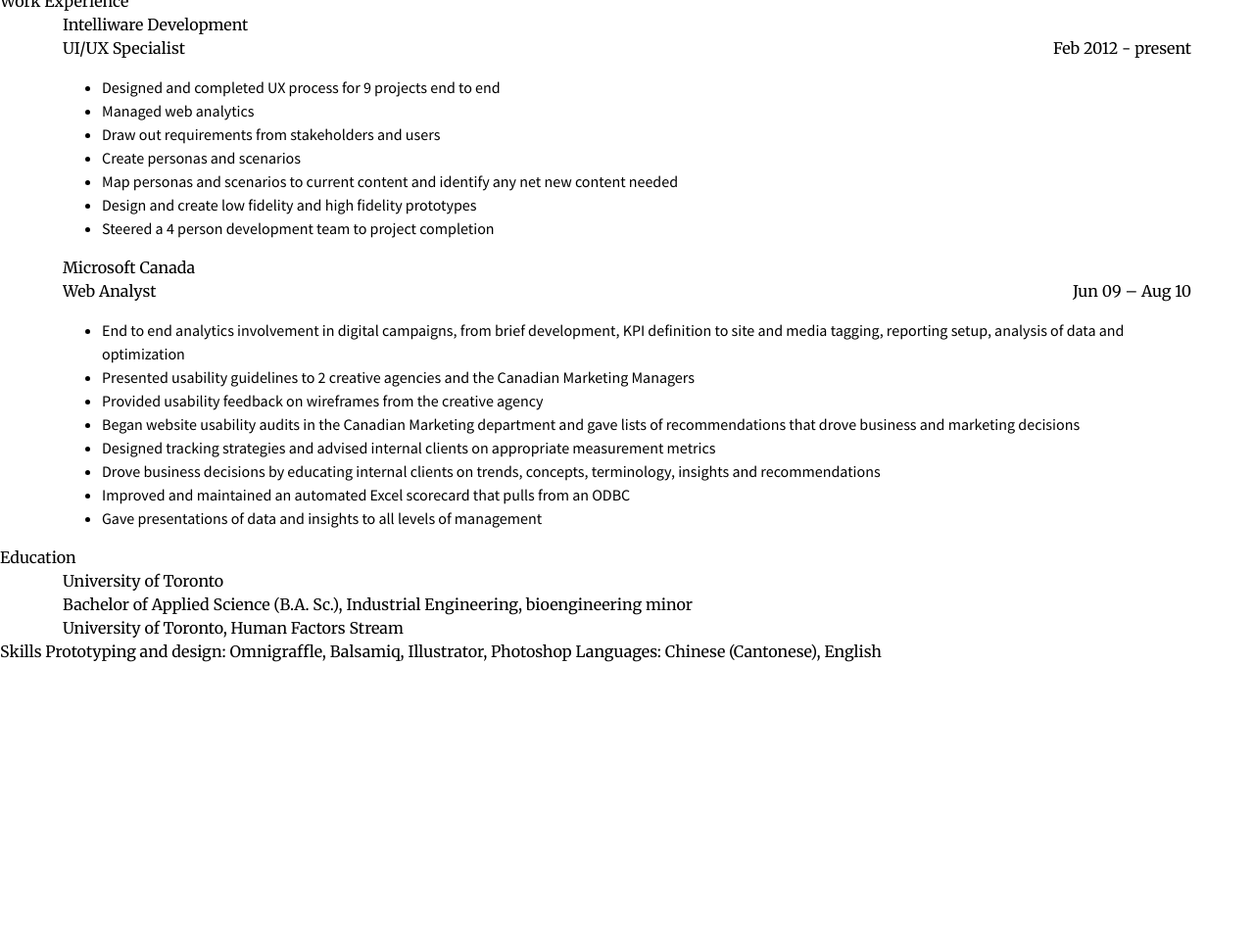
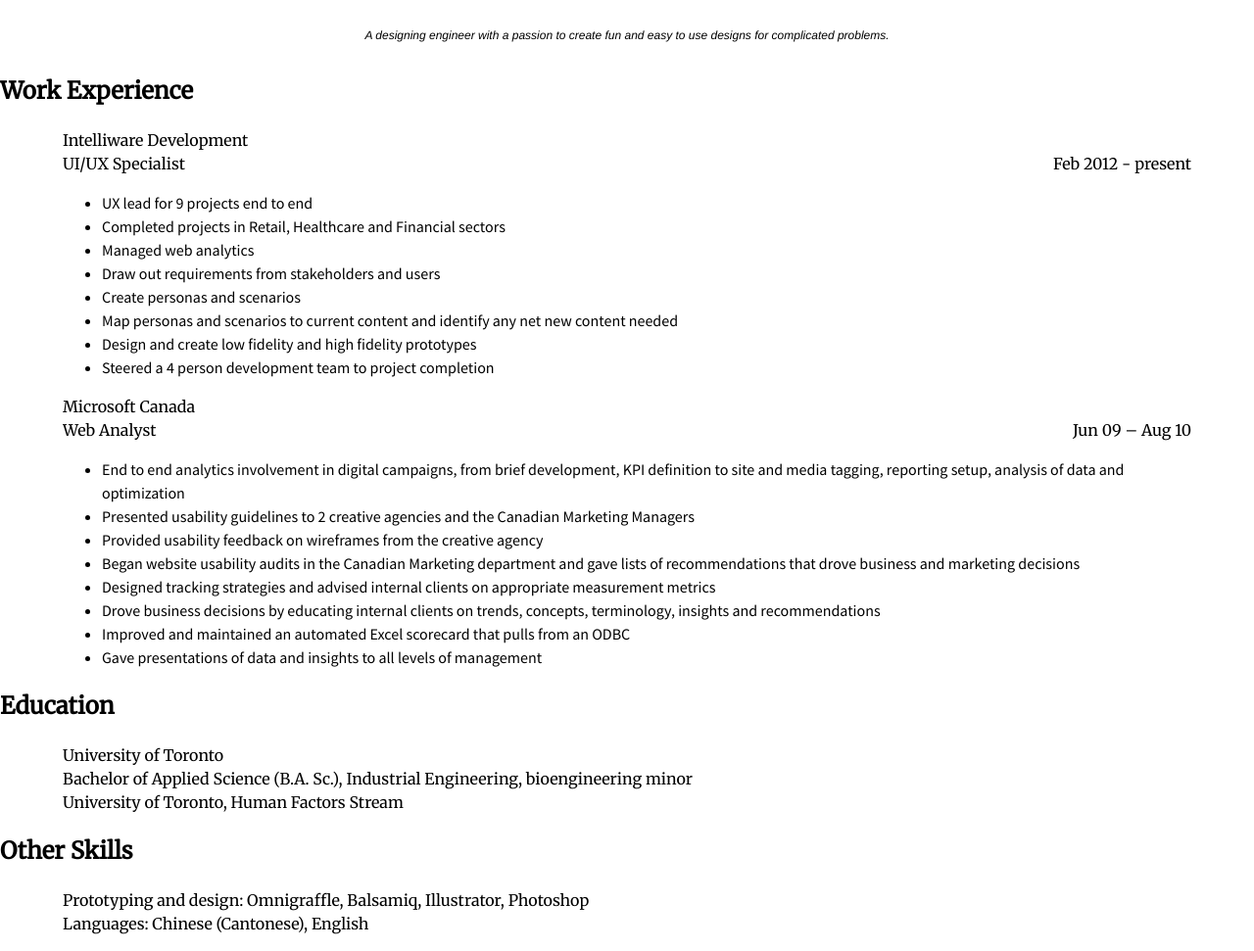
Before and after one commit to jennyleung/fed-week-1, a plain HTML site: page JENNIFER_LEUNG.html in a window 1280 px wide. Shown: the part 161-1132 px from the top of the page at 98% size. Before the commit the page ends 838 px from the top, so only its background shows below. Drawn offline with Linux system fonts and the light colour scheme.

Commit message:
Updates
Resume text updates
Slight CSS Update

```diff
--- a/JENNIFER_LEUNG.html
+++ b/JENNIFER_LEUNG.html
@@ -7,9 +7,6 @@
         <title>jennifer leung resume</title>
     </head>
     <body>
-
-
-
         <p class="smaller">Resume</p>
         <h1>JENNIFER LEUNG <span class="smaller">B.A.Sc.</span></h1>
         <div id="email">jenniferleung@live.com</div>
@@ -17,7 +14,7 @@
 
         <p id="description">A designing engineer with a passion to create fun and easy to use designs for complicated problems.</p>
 
-        Work Experience
+        <h2>Work Experience</h2>
         <section>
             <div class="entry-meta">
                 <span class="entry-employer">Intelliware Development</span>
@@ -26,7 +23,8 @@
             </div>
             <div class="entry-content">
                 <ul>
-                    <li>Designed and completed UX process for 9 projects end to end</li>
+                    <li>UX lead for 9 projects end to end</li>
+                    <li>Completed projects in Retail, Healthcare and Financial sectors</li>
                     <li>Managed web analytics</li>
                     <li>Draw out requirements from stakeholders and users</li>
                     <li>Create personas and scenarios</li>
@@ -57,7 +55,7 @@
             </div>
             </section>
 
-Education
+<h2>Education</h2>
 <section>
     <div class="entry-meta">
         <span class="entry-employer">University of Toronto</span>
@@ -70,6 +68,8 @@ University of Toronto, Human Factors Stream
     </body>
 </html>
 
-Skills
-Prototyping and design: Omnigraffle, Balsamiq, Illustrator, Photoshop
-Languages: Chinese (Cantonese), English
+<h2>Other Skills</h2>
+<section>
+<p>Prototyping and design: Omnigraffle, Balsamiq, Illustrator, Photoshop <br>
+Languages: Chinese (Cantonese), English</p>
+</section>
--- a/stylesheet.css
+++ b/stylesheet.css
@@ -25,6 +25,7 @@ ul {
     font-style:italic;
     margin:0px;
     text-align:center;
+    margin-top:50px;
 }
 
 .entry-meta{
@@ -52,6 +53,7 @@ ul {
 
 #email {
     text-align: center;
+    margin: -5px 0 5px 0;
 }
 
 #description {
@@ -59,9 +61,11 @@ ul {
     font-family: helvetica, arial, sans-serif;
     font-style:italic;
     font-size: 0.75em;
+    margin-bottom: 30px;
 }
 
 #minilinks {
     font-size:0.75em;
     text-align: center;
+    margin-bottom: 30px;
 }
```
